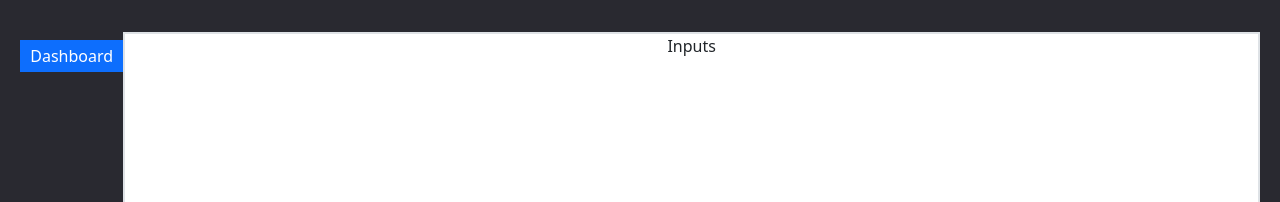
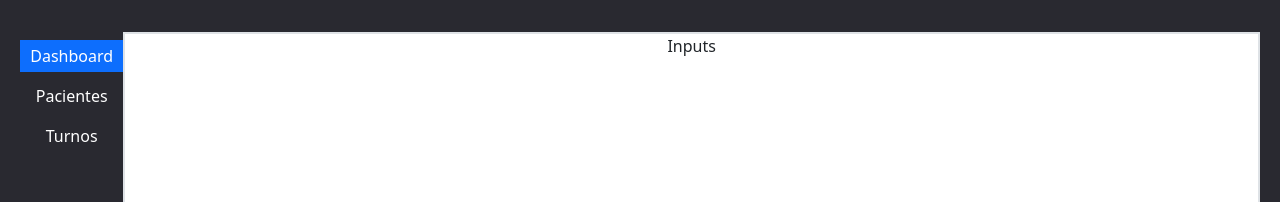
Before and after one commit to Condebasura/Consultorio, a React (Vite) app in the folder Consultorio/: page / in a window 1280 px wide. Shown: the top 202 px of the page. Built offline with nearby package versions, Linux system fonts and the light colour scheme.

Commit message:
Creando secciones

```diff
--- a/Consultorio/src/App.tsx
+++ b/Consultorio/src/App.tsx
@@ -1,5 +1,6 @@
 
 import './App.css'
+import Libtn from './components/BtnLi'
 
 function App() {
  // Crear un componente para el li
@@ -8,7 +9,9 @@ function App() {
   <div className='caja row '>
     <div className='selector ps-0 pe-0 col-lg-1 m-0  vh-100'>
 
-<li className='list-group-item bg-primary p-1 text-white mt-2 '>Dashboard</li>
+<Libtn className=' seccions list-group-item bg-primary p-1 text-white mt-2 ' name='Dashboard'/>
+<Libtn className='seccions  list-group-item    mt-2 text-white p-1' name='Pacientes'/>
+<Libtn className='seccions  list-group-item    mt-2 text-white p-1' name='Turnos'/>
 
 
     </div>
--- /dev/null
+++ b/Consultorio/src/components/BtnLi.tsx
@@ -0,0 +1,11 @@
+type LiProps = {
+name: string;
+className: string;
+}
+
+export default function Libtn({name, className}: LiProps) {
+
+    return(
+        <li className={className}>{name}</li>
+    )
+}
--- a/Consultorio/src/index.css
+++ b/Consultorio/src/index.css
@@ -3,3 +3,9 @@ margin: 0;
  max-width: 100% !important;
  background-color: rgb(41, 41, 48);
 }
+
+.seccions:hover{
+    background-color: rgb(36, 114, 231);
+    color: white!important;
+    cursor: pointer;
+}
```
